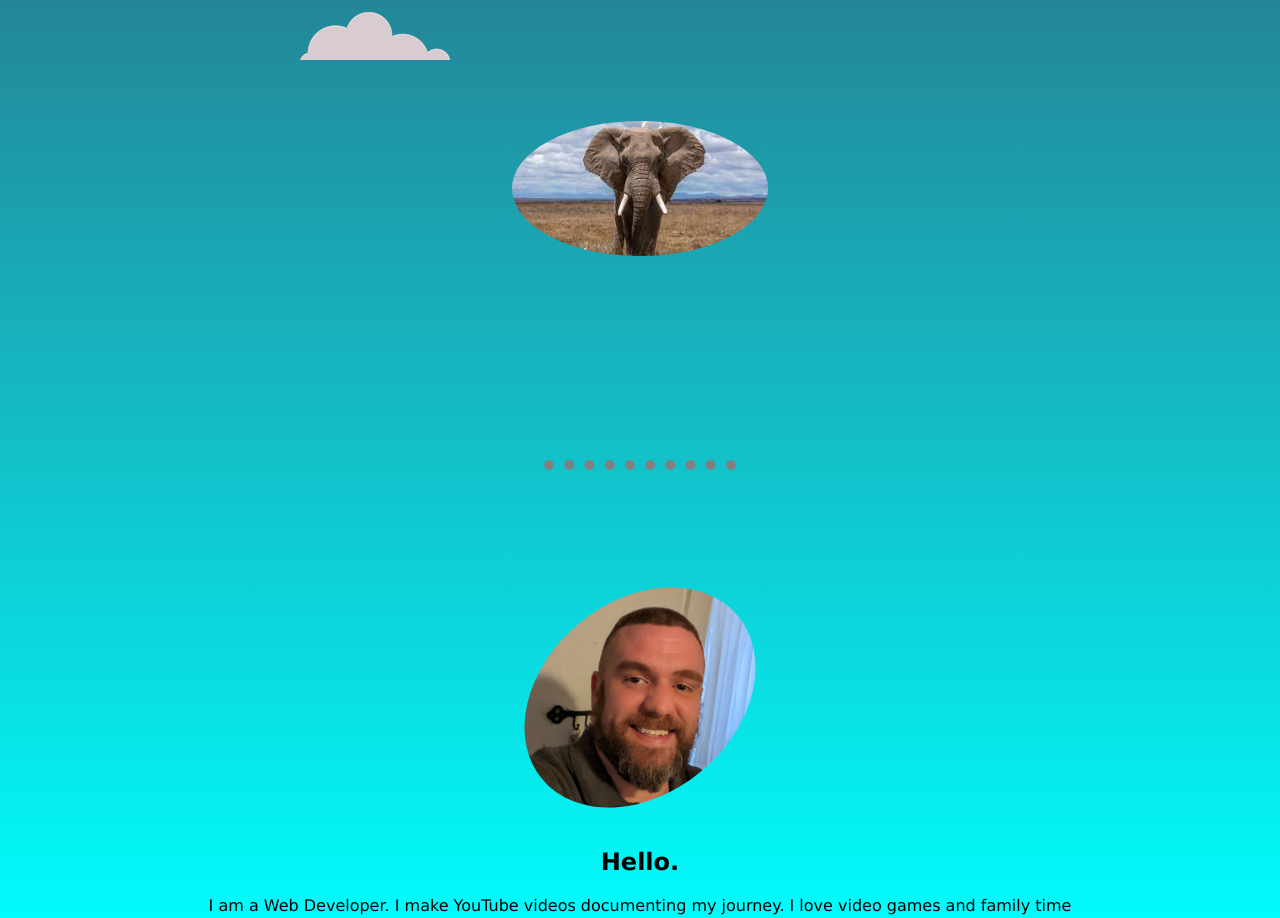
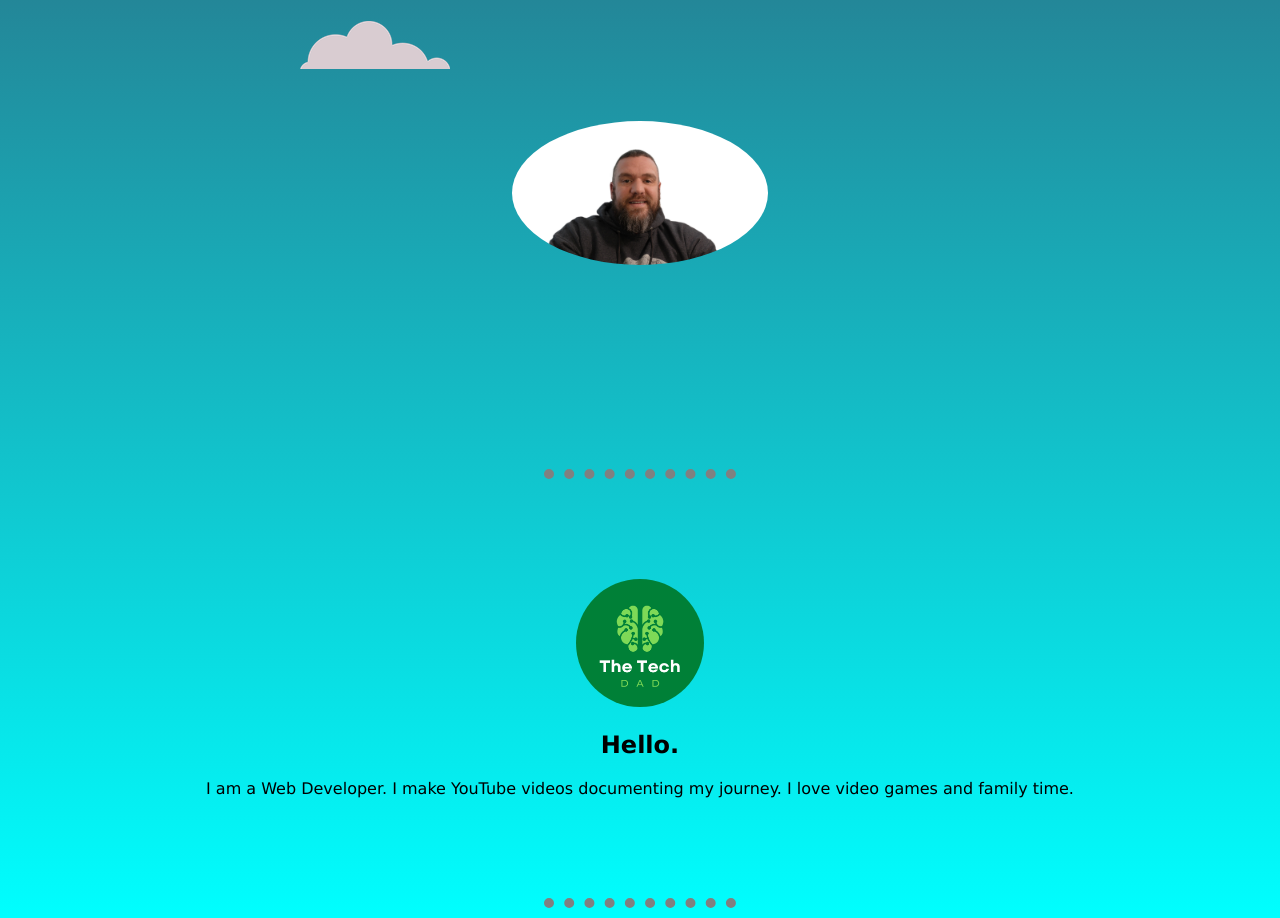
Before and after one commit to Will513r/Will513r.github.io, a plain HTML site: page index.html in a window 1280 px wide. Shown: the part 441-1359 px from the top of the page. Drawn offline with Linux system fonts and the light colour scheme.

Commit message:
changes to pictures

```diff
--- a/css/styles.css
+++ b/css/styles.css
@@ -49,9 +49,9 @@ h1 {
   margin: 100px auto 100px auto;
 }
 .profile-pic {
-  width: 15%;
+  width: 10%;
   border-radius: 50%;
-  rotate: 50deg;
+
   position: relative;
 }
 .relationship-img {
--- a/index.html
+++ b/index.html
@@ -18,20 +18,20 @@
         <p>a <span class="pro">Pro</span>grammer.</p>
       </h2>
       <img class="bottom-cloud" src="images/cloud.png" alt="cloud-img" />
-      <img class="img" src="images/download.jpg" alt="elephant-img" />
+      <img class="img" src="images/Untitled design (2).png" alt="Wills-picture" />
     </div>
     <hr />
     <div class="middle-container">
       <div class="profile">
-        <img
+        <a href="https://www.youtube.com/channel/UCjV0wdH89M-Cq7yO2v2rIvw"><img
           class="profile-pic"
-          src="images/PXL_20211224_213942639~2.jpg"
-          alt="Wills-picture"
-        />
+          src="images/The Tech.png"
+          alt="tech-dad"
+        /></a>
         <h2>Hello.</h2>
         <p>
           I am a Web Developer. I make YouTube videos documenting my journey. I
-          love video games and family time
+          love video games and family time.
         </p>
       </div>
       <hr />
@@ -65,6 +65,13 @@
         </div>
       </div>
       <hr />
+      <div class="projects">
+        <h2>My Projects</h2>
+        <div class="">
+
+        </div>
+      </div>
+      <hr/>
       <div class="contact-me">
         <h2>Get In Touch</h2>
         <h3>
```
Also changed, not shown: images/PXL_20211224_213942639~2.jpg (deleted), images/The Tech.png (added), images/Untitled design (2).png (added), images/download.jpg (deleted).
